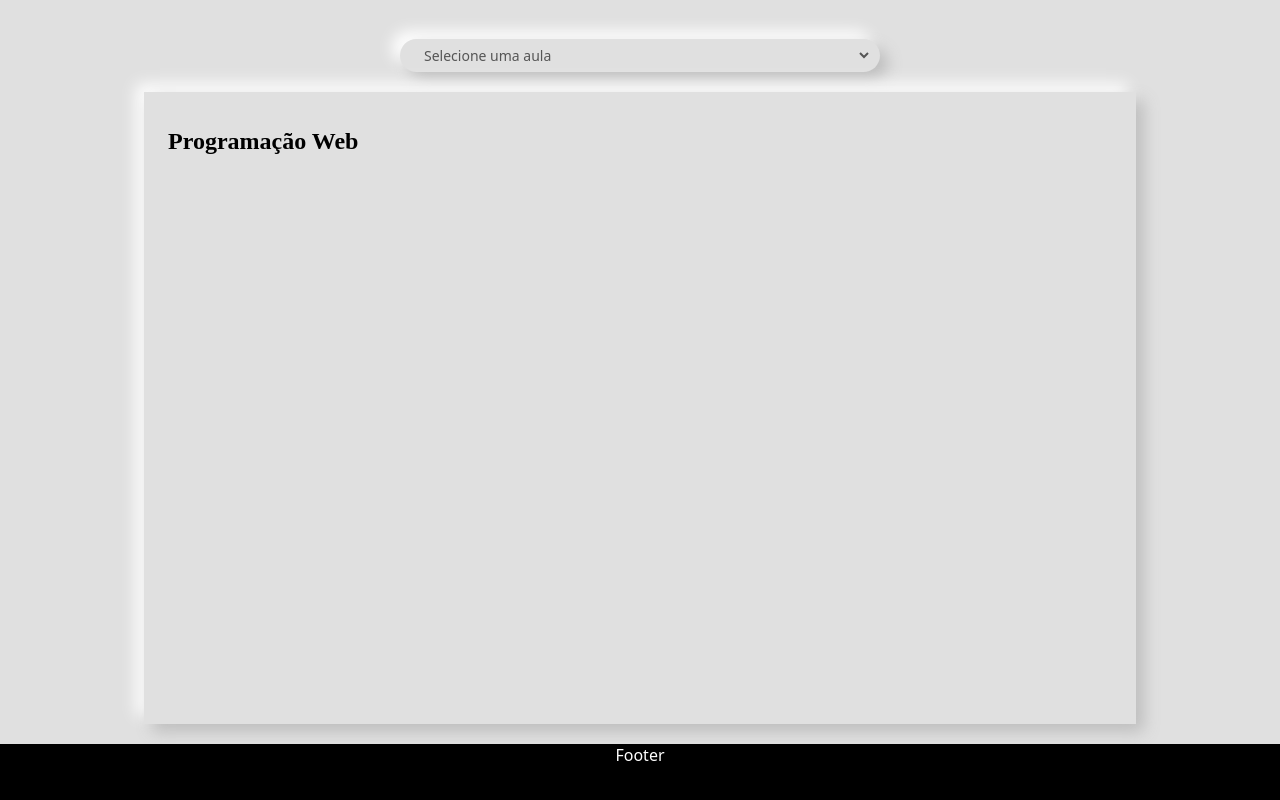
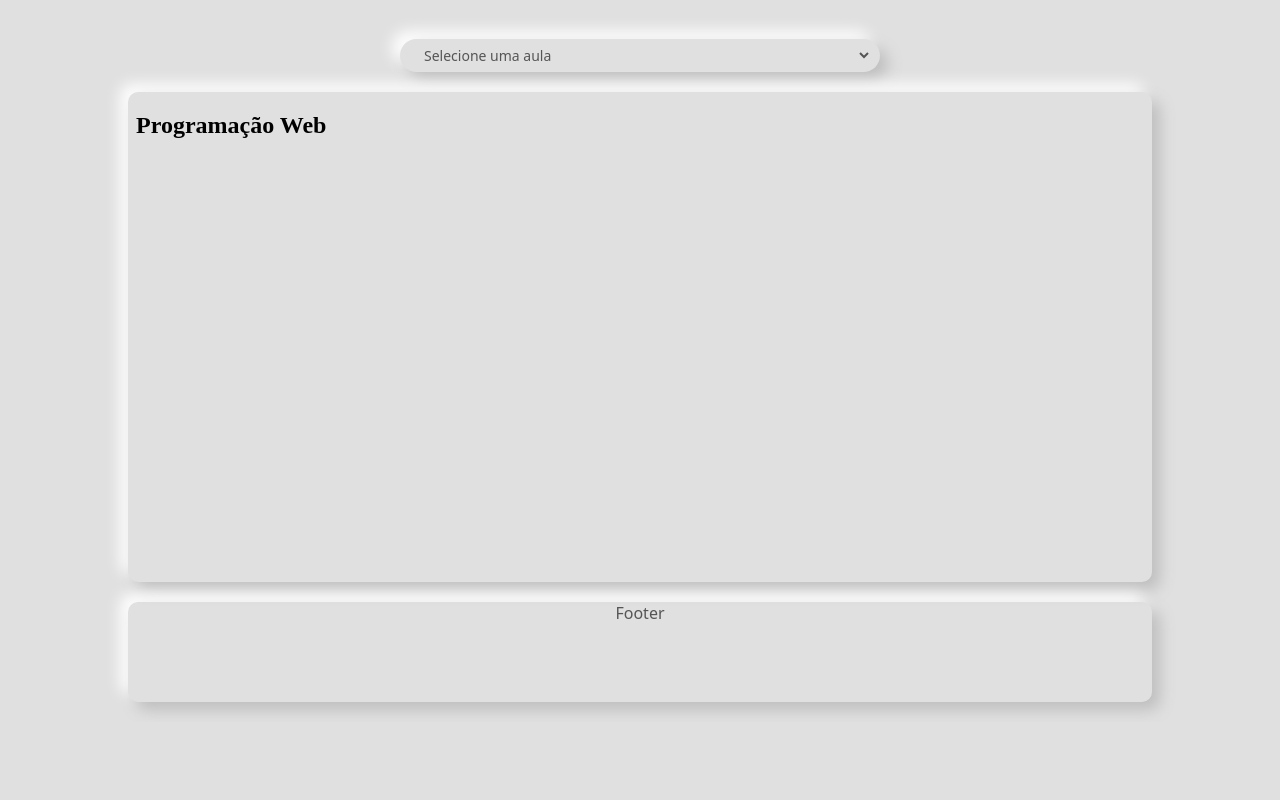
Before and after one commit to AlexMandri/dev_web_fat, a plain HTML site: page index.html in a window 1280 px wide. Shown: the part 78-878 px from the top of the page. After the commit the page ends 800 px from the top, so only its background shows below. Drawn offline with Linux system fonts and the light colour scheme.

Commit message:
Alteração da largura do footer e da section

```diff
--- a/css/style.css
+++ b/css/style.css
@@ -25,8 +25,6 @@ header {
 header>h1 {
     align-self: center;
     padding-top: 2rem;
-
-
 }
 
 header>nav {
@@ -48,7 +46,6 @@ header>nav {
     color:var(--text_color);
     font-size: 14px;
     cursor: pointer;
-    /* padding-right: 16px; */
 }
 #aula:focus{
     outline: none;
@@ -57,14 +54,17 @@ header>nav {
 body {
     display: flex;
     flex-direction: column;
-    min-height: 100vh;
+    height: 100vh;
     background: var(--background-primary);
+    padding-bottom: 20px;
+
+    overflow: hidden;
 }
 
 main {
     display: flex;
     flex: 1;
-    padding: 20px 20px;
+    padding: 20px 0px;
 }
 
 nav a {
@@ -75,24 +75,28 @@ main section {
     display: flex;
     flex-direction: column;
     height: 100%;
-    min-width:80% ;
-    margin: 0 auto;
-    padding: 1rem;
     Background: var(--background-primary);
     box-shadow: 8px 8px 15px var(--botton-shadow), -8px -8px 15px var(--top_shadow);
     transition: all 0.3s ease;
+    border-radius: 10px;
 }
 
 #tela {
-    /* /* margin: 5 auto; */
     width: 100%;
-    height: 600px;
-    /* border: 1px solid black; */
+    height: 100%;
+
+}
+main section, footer{
+    width: 80%;
+    margin: 0 auto;
 }
 
 footer {
-    background-color: black;
-    color: white;
+    /* background-color: black; */
+    color: var(--text_color);
     text-align: center;
     height: 100px;
+    border-radius: 10px;
+    box-shadow: 8px 8px 15px var(--botton-shadow), -8px -8px 15px var(--top_shadow);
+    transition: all 0.3s ease;
 }
--- a/pages/aula1/aula1.css
+++ b/pages/aula1/aula1.css
@@ -1,10 +1,12 @@
 body{
     font-family: system-ui, -apple-system, BlinkMacSystemFont, 'Segoe UI', Roboto, Oxygen, Ubuntu, Cantarell, 'Open Sans', 'Helvetica Neue', sans-serif;
     text-align: justify;
+    padding: 0 10px;
 }
 
 .codigoHtml{
     padding: 0.5rem;
     background-color: black;
     color: white;
+
 }
```
